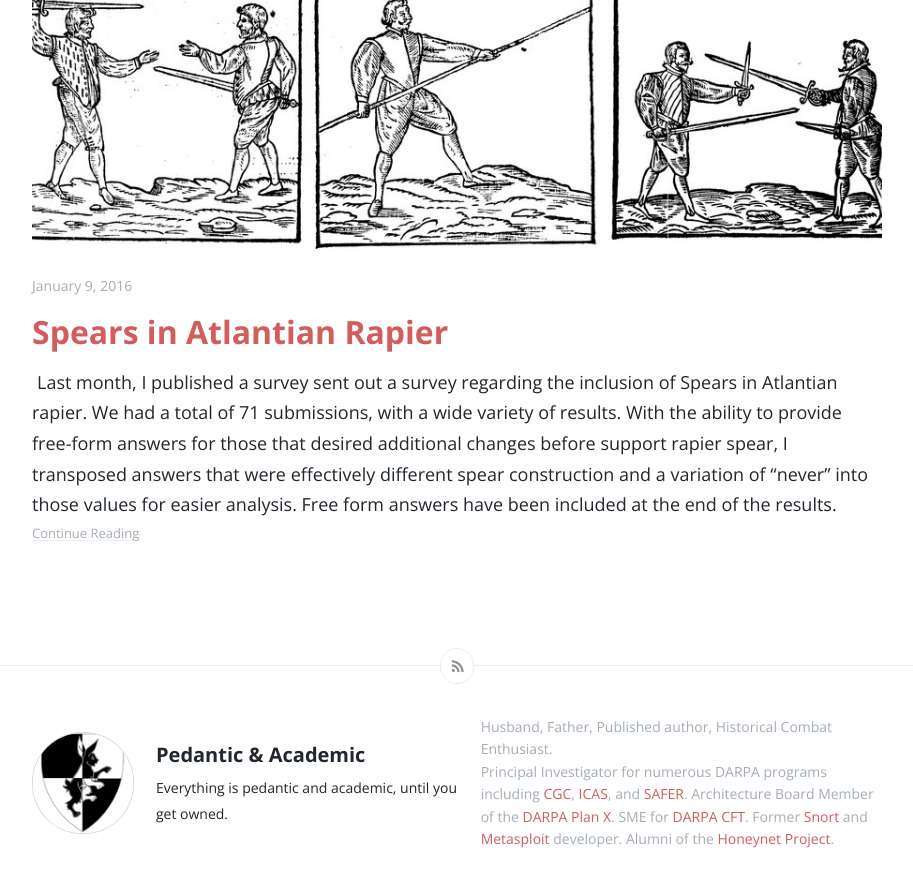
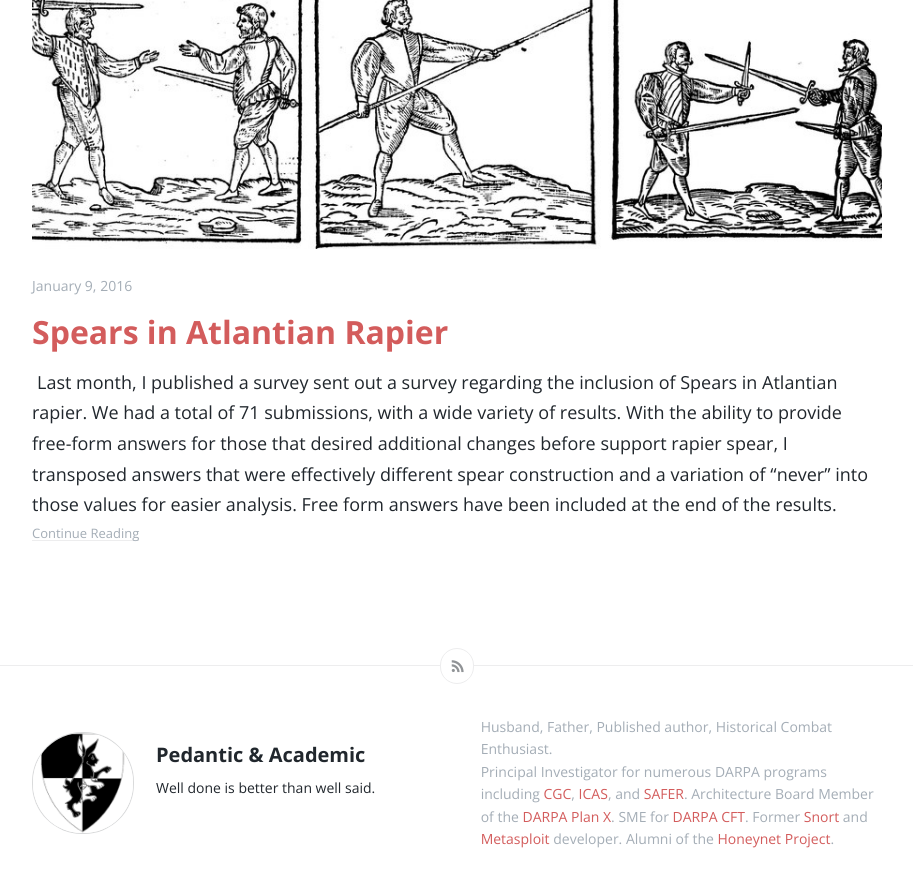
Before and after one commit to demoray/demoray.github.io, a Jekyll site: the page built from index.md, in a window 1280 px wide and 900 px high, scrolled down 5407 px. Shown: the top 887 px of the window, without its empty margins (183-1096 px from the left). Built offline with Jekyll 4.4.1, drawn with Linux system fonts in a browser that asks for light colours.

Commit message:
Update _config.yml

```diff
--- a/_config.yml
+++ b/_config.yml
@@ -1,7 +1,7 @@
 title: "Pedantic & Academic"
 logo: logo.png
 email: bmc@shmoo.com
-comment: Everything is pedantic and academic, until you get owned.
+comment: Well done is better than well said.
 description: >
   <p> Husband, Father, Published author, Historical Combat Enthusiast. </p>
 
```
